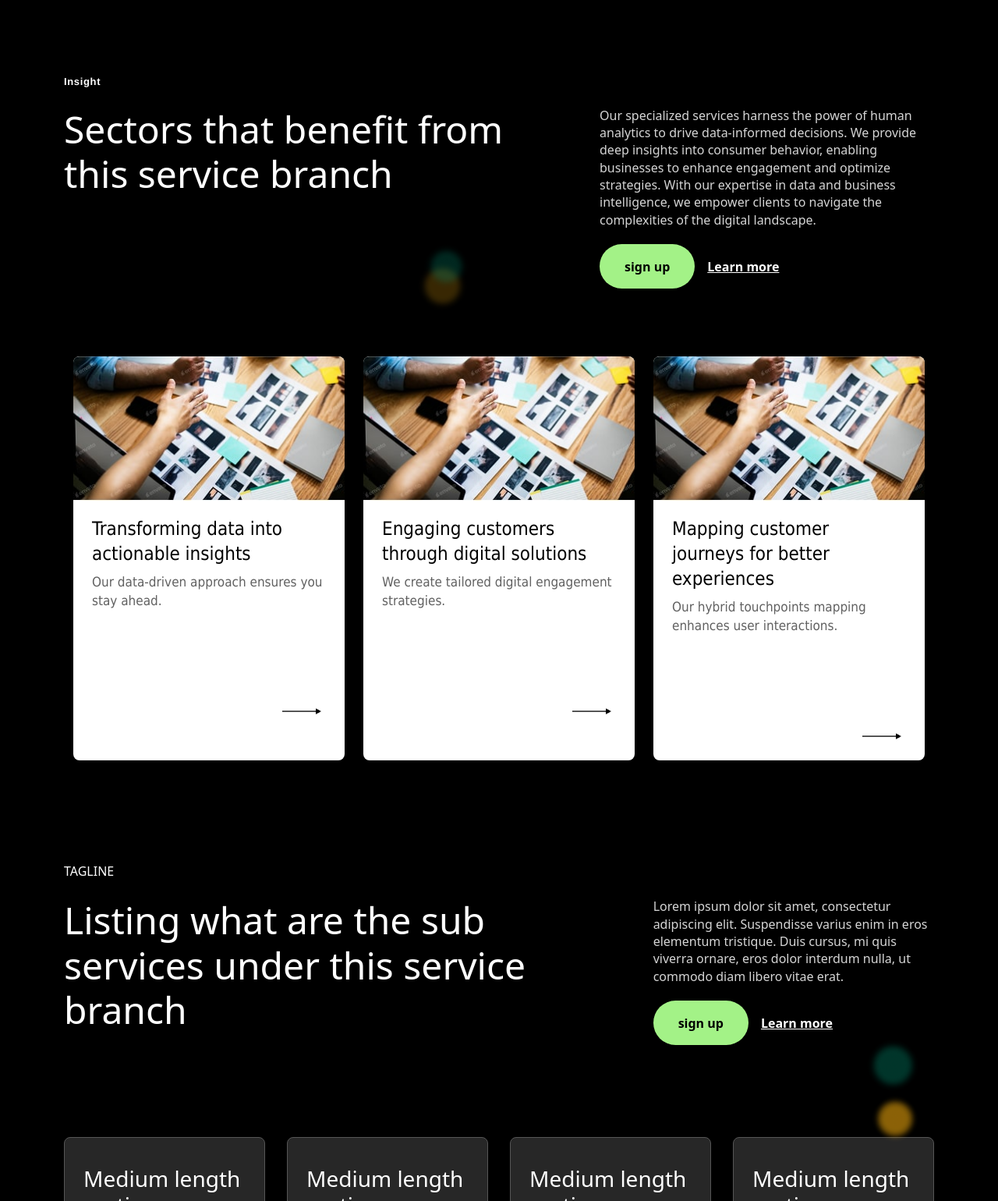
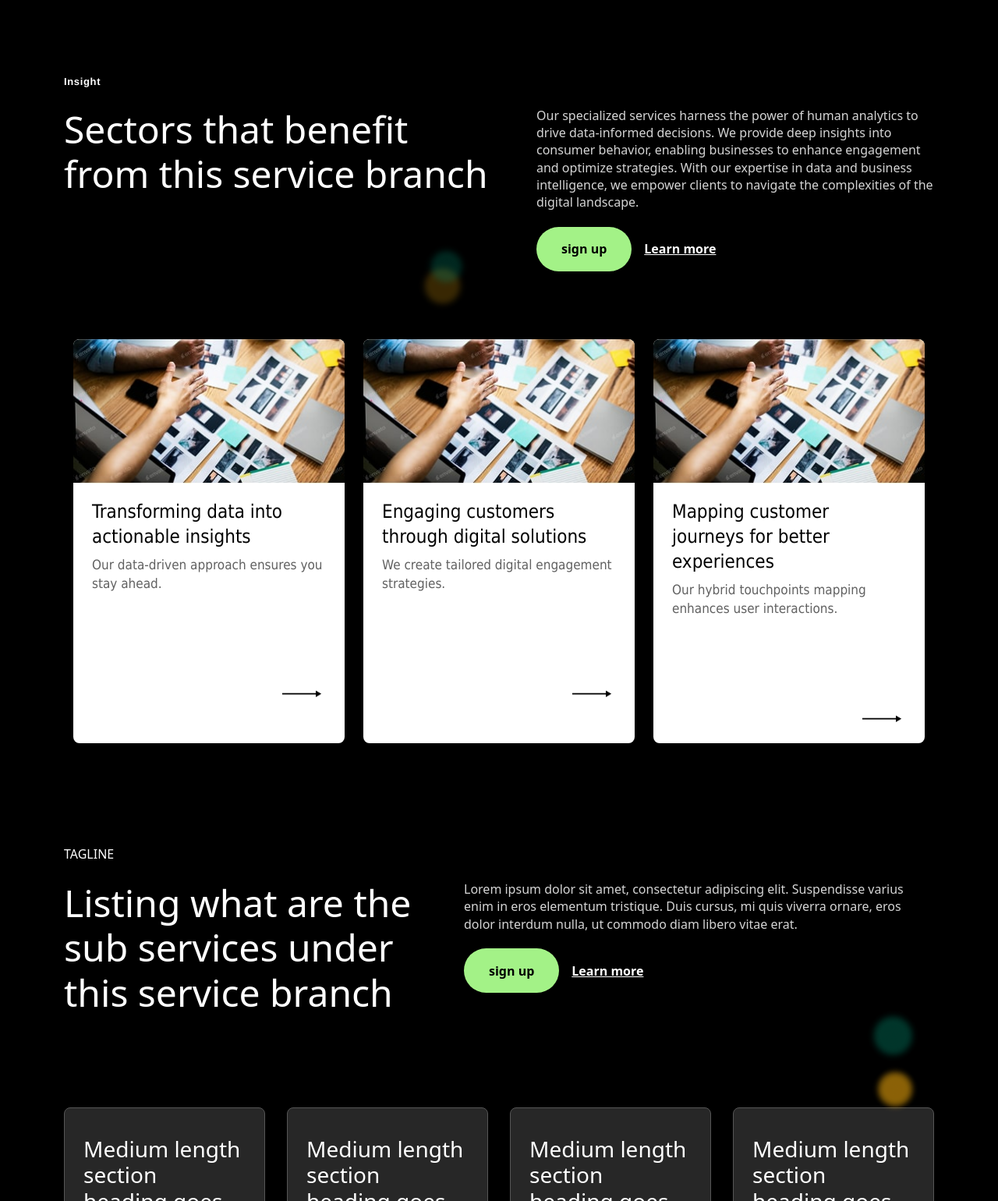
Before and after one commit to Mohamadzak/KH-B-Project, a plain HTML site: page target-market.html in a window 1280 px wide. Shown: the part 400-1940 px from the top of the page at 78% size. Drawn offline with nearby package versions, Linux system fonts and the light colour scheme.

Commit message:
issue fixing

```diff
--- a/target-market.html
+++ b/target-market.html
@@ -358,8 +358,7 @@
             <span class="Target-market-frame-163">
              <img src="images/dummy/home/ellipses/Frame 163 (1).png" alt=""></span>
 
-            <h2 class="tm-data-analytics-case-studies__title text-white">
-
+            <h2 class="tm-data-analytics-case-studies__title text-white col-md-6">
               Sectors that benefit from this service branch</h2>
             <div>
               <p>Our specialized services harness the power of human analytics to drive data-informed decisions. We provide deep insights into consumer behavior, enabling businesses to enhance engagement and optimize strategies. With our expertise in data and business intelligence, we empower clients to navigate the complexities of the digital landscape.</p>
@@ -411,8 +410,8 @@
               </section>
             <section class="tm-data-analytics-case-studies tm-data-analytics-special-spacing container">
                <span class="text-white">TAGLINE</span>
-                <header class="tm-data-analytics-case-studies__header">
-                  <h2 class="tm-data-analytics-case-studies__title text-white">Listing what are the sub services under this service branch</h2>
+                <div class="tm-data-analytics-case-studies__header">
+                  <h2 class="tm-data-analytics-case-studies__title text-white col-md-5">Listing what are the sub services under this service branch</h2>
                   <div>
                     <p>Lorem ipsum dolor sit amet, consectetur adipiscing elit. Suspendisse varius enim in eros elementum tristique. Duis cursus, mi quis viverra ornare, eros dolor interdum nulla, ut commodo diam libero vitae erat.</p>
                      <img class="khb-challenges-accent" src="https://c.animaapp.com/maxp573rd5FodW/img/frame-167.png" alt="Decorative Accent" />
@@ -422,7 +421,7 @@
                   </div>
 
                   </div>
-                </header>
+                </div>
               </section>
               <span class="target-market-frame-167">
                 <img  src="images/dummy/home/ellipses/Frame 167 (1).png" alt="Decorative Accent" />
```
